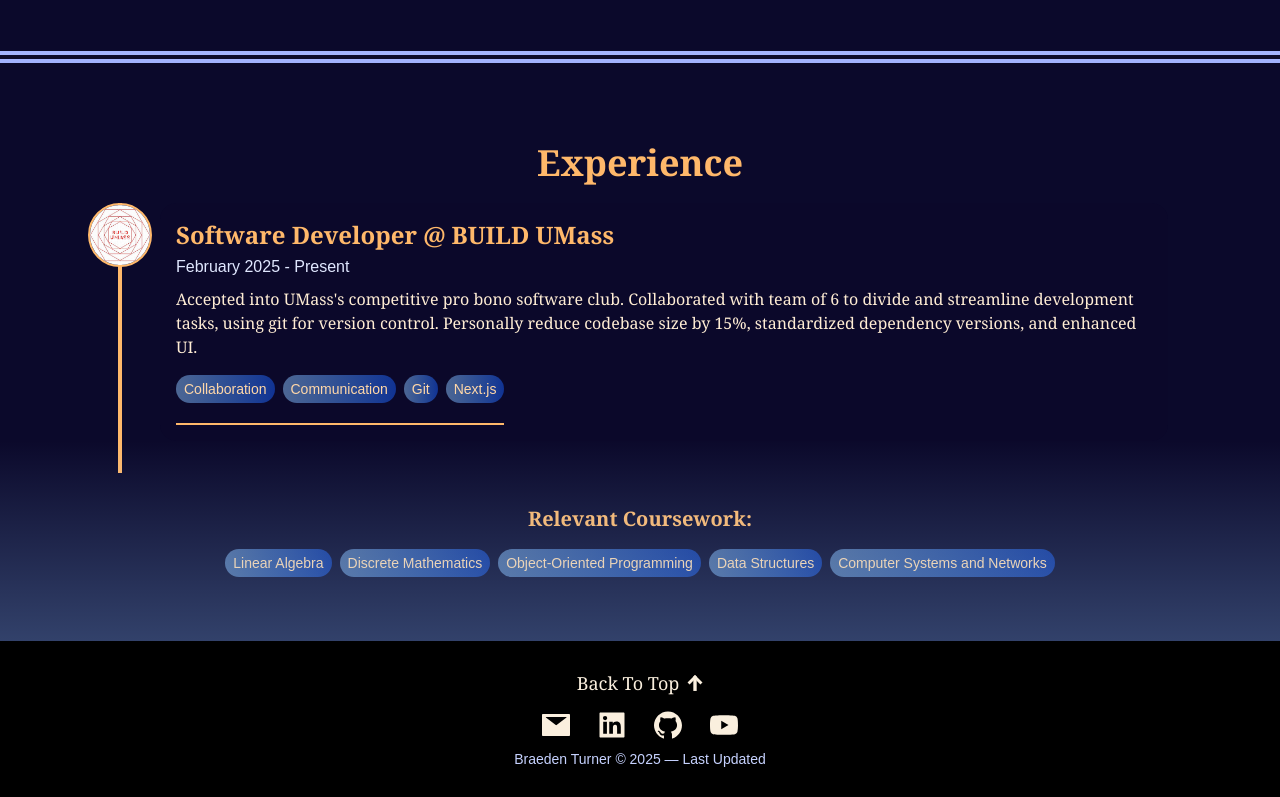
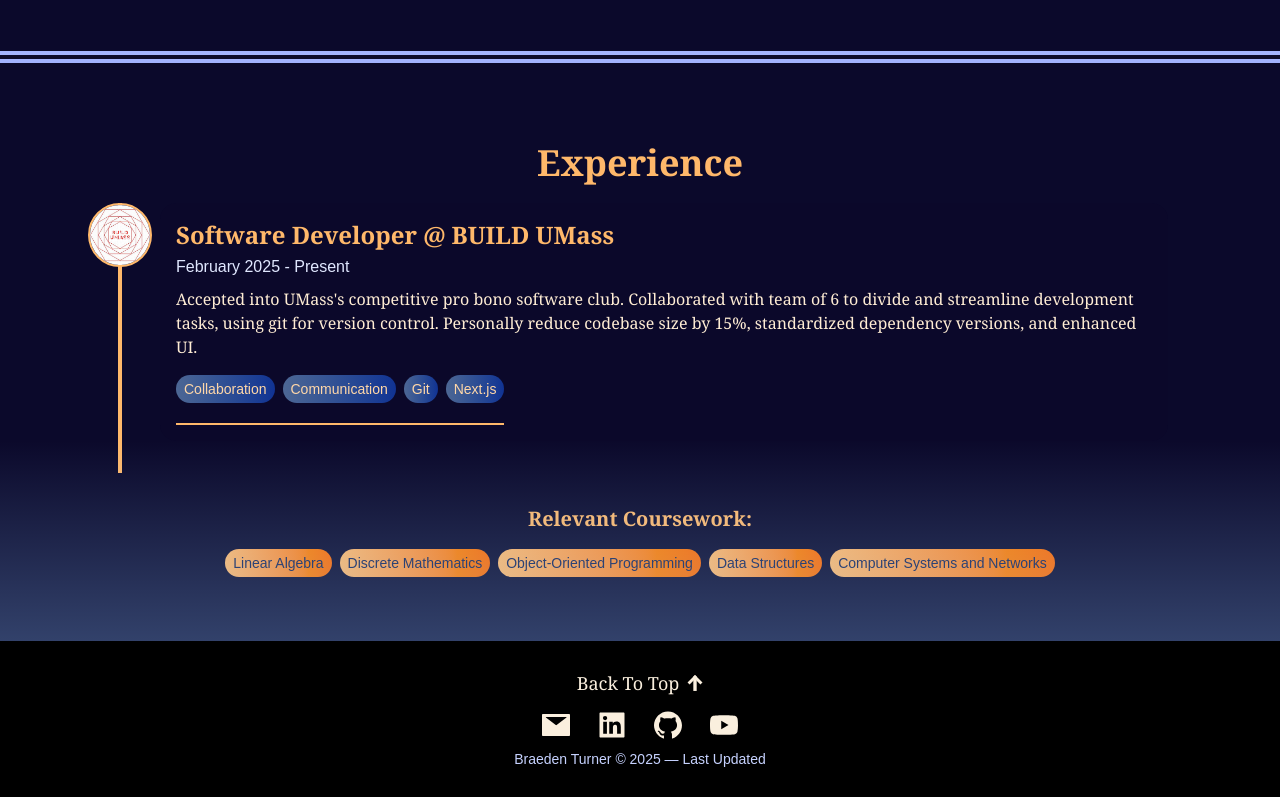
Before and after one commit to BraedenTurner22/current_portfolio, a Next.js app: page / in a window 1280 px wide. Shown: the part 2692-3489 px from the top of the page. Built offline with nearby package versions, Linux system fonts and the light colour scheme.

Commit message:
coursework cosmetic change

```diff
--- a/src/app/experiences.tsx
+++ b/src/app/experiences.tsx
@@ -83,7 +83,7 @@
             {relevantCoursework.map((course, idx) => (
               <span
                 key={idx}
-                className="text-sm bg-gradient-to-r from-blue-300/50 to-blue-600/50 px-2 py-1 rounded-full text-orange-200"
+                className="text-sm bg-gradient-to-r from-orange-300 to-orange-500 px-2 py-1 rounded-full text-blue-950"
               >
                 {course}
               </span>
```
